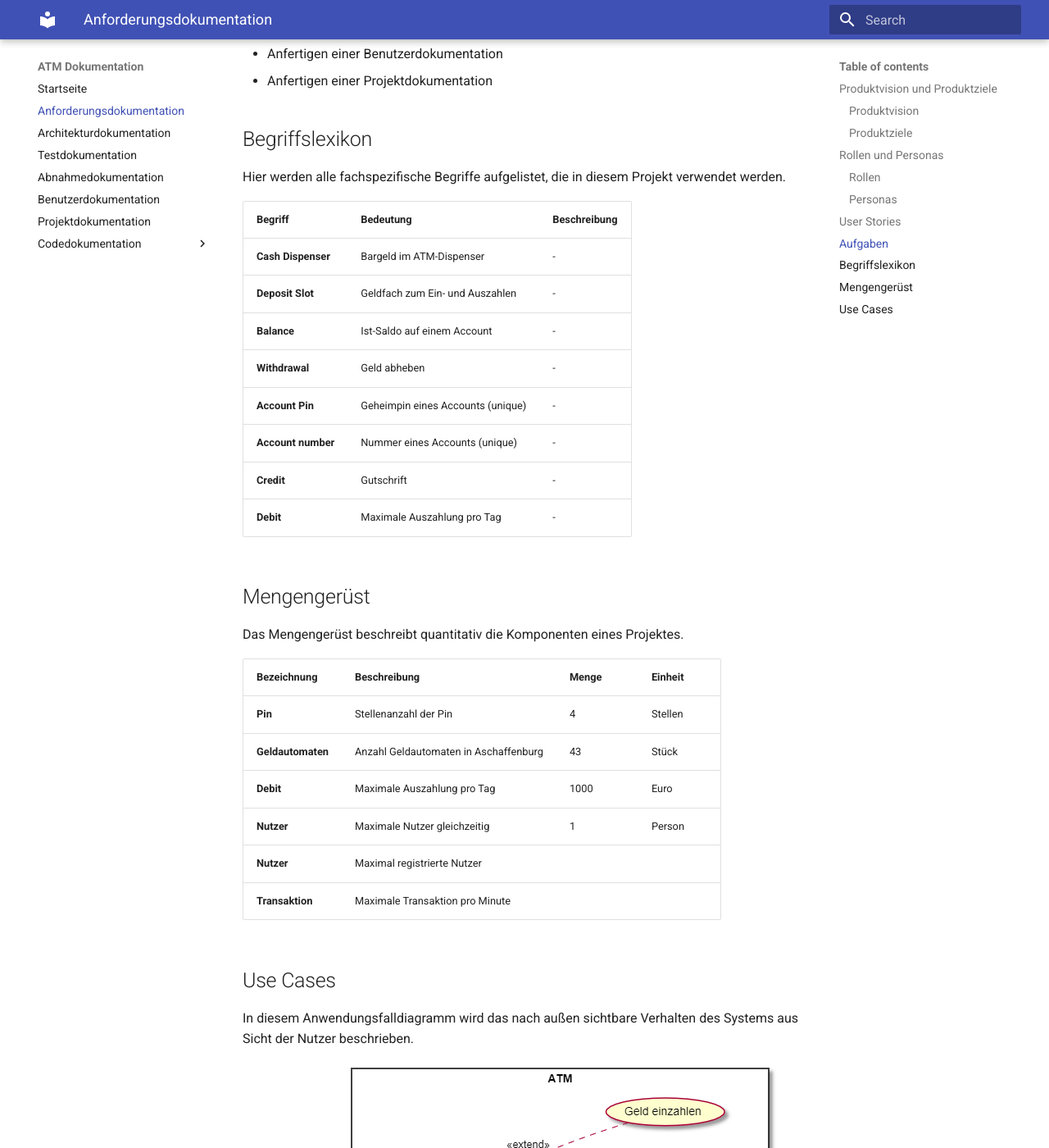
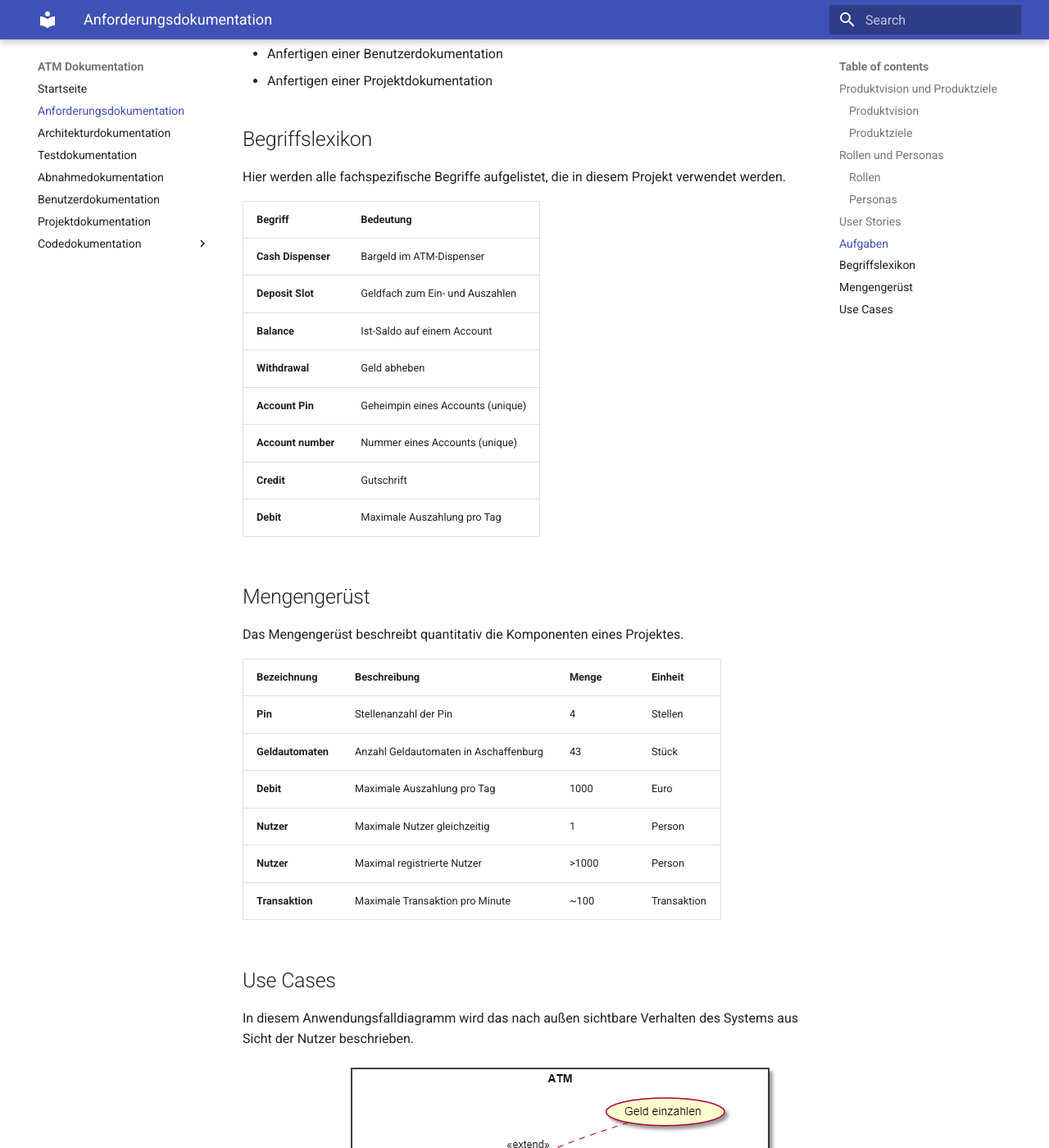
Before and after one commit to Halfpipe-SD/ATM, an MkDocs documentation site: the page built from docs/docs/requirements-docs.md, in a window 1280 px wide and 1400 px high, scrolled down 5501 px. Shown: the whole window at 82% size. Built offline with MkDocs 1.6.1 and Material for MkDocs 9.7.7, drawn with Linux system fonts in a browser that asks for light colours.

Commit message:
#1 Kleine Verbesserungen an den Tabellen

```diff
--- a/docs/docs/requirements-docs.md
+++ b/docs/docs/requirements-docs.md
@@ -120,16 +120,16 @@ Auflistung aller Aufgaben dieses Projektes.
 
 Hier werden alle fachspezifische Begriffe aufgelistet, die in diesem Projekt verwendet werden.
 
-| **Begriff**        | **Bedeutung**                     | **Beschreibung** |
-| ------------------ | --------------------------------- | ---------------- |
-| **Cash Dispenser** | Bargeld im ATM-Dispenser          | -                |
-| **Deposit Slot**   | Geldfach zum Ein- und Auszahlen   | -                |
-| **Balance**        | Ist-Saldo auf einem Account       | -                |
-| **Withdrawal**     | Geld abheben                      | -                |
-| **Account Pin**    | Geheimpin eines Accounts (unique) | -                |
-| **Account number** | Nummer eines Accounts (unique)    | -                |
-| **Credit**         | Gutschrift                        | -                |
-| **Debit**          | Maximale Auszahlung pro Tag       | -                |
+| **Begriff**        | **Bedeutung**                     |
+| ------------------ | --------------------------------- |
+| **Cash Dispenser** | Bargeld im ATM-Dispenser          |
+| **Deposit Slot**   | Geldfach zum Ein- und Auszahlen   |
+| **Balance**        | Ist-Saldo auf einem Account       |
+| **Withdrawal**     | Geld abheben                      |
+| **Account Pin**    | Geheimpin eines Accounts (unique) |
+| **Account number** | Nummer eines Accounts (unique)    |
+| **Credit**         | Gutschrift                        |
+| **Debit**          | Maximale Auszahlung pro Tag       |
 
 ## Mengengerüst
 
@@ -141,8 +141,8 @@ Das Mengengerüst beschreibt quantitativ die Komponenten eines Projektes.
 | **Geldautomaten** | Anzahl Geldautomaten in Aschaffenburg | 43        | Stück       |
 | **Debit**         | Maximale Auszahlung pro Tag           | 1000      | Euro        |
 | **Nutzer**        | Maximale Nutzer gleichzeitig          | 1         | Person      |
-| **Nutzer**        | Maximal registrierte Nutzer           |           |             |
-| **Transaktion**   | Maximale Transaktion pro Minute       |           |             |
+| **Nutzer**        | Maximal registrierte Nutzer           | >1000     | Person      |
+| **Transaktion**   | Maximale Transaktion pro Minute       | ~100      | Transaktion |
 
 ## Use Cases
 
```
